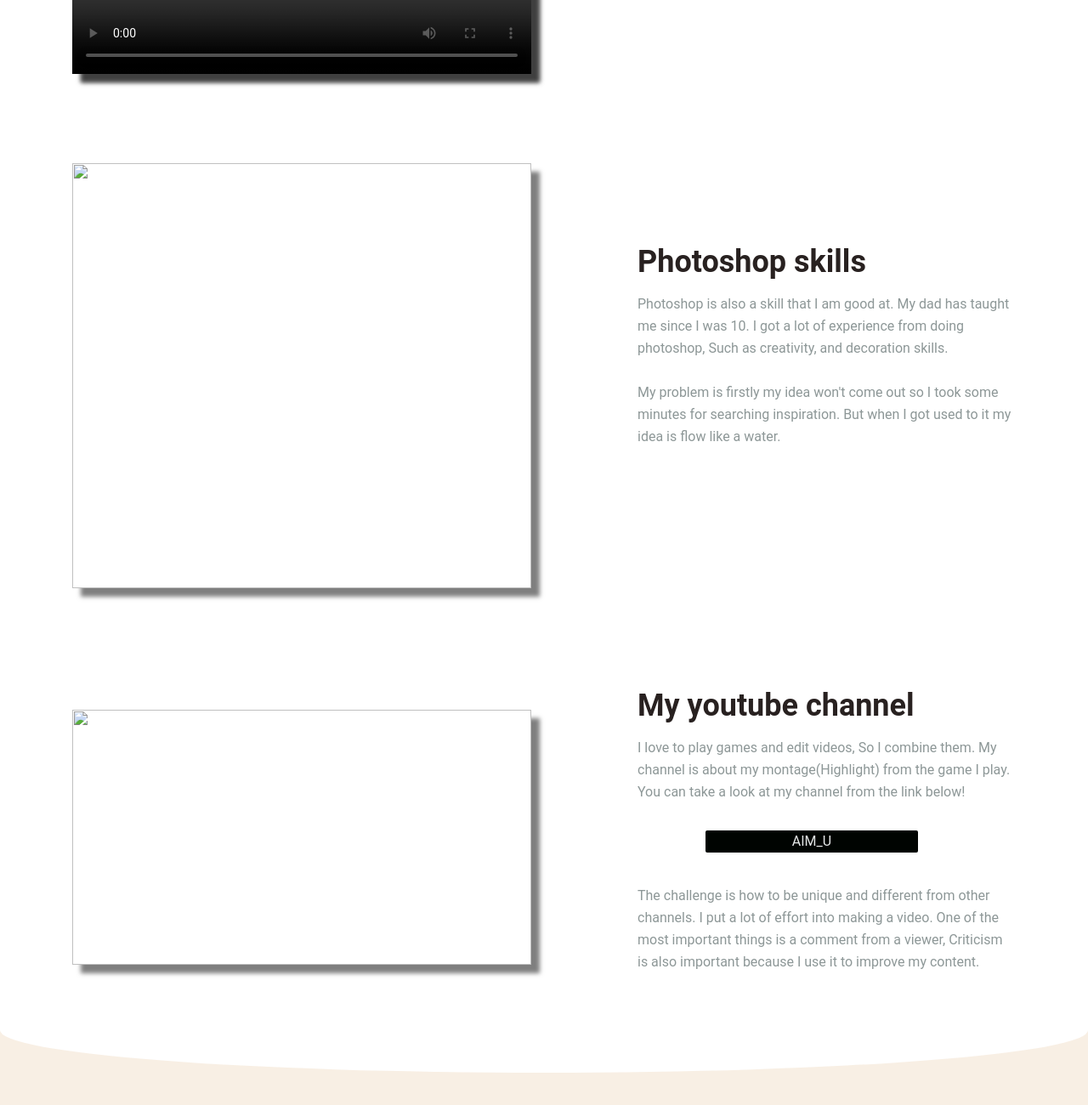
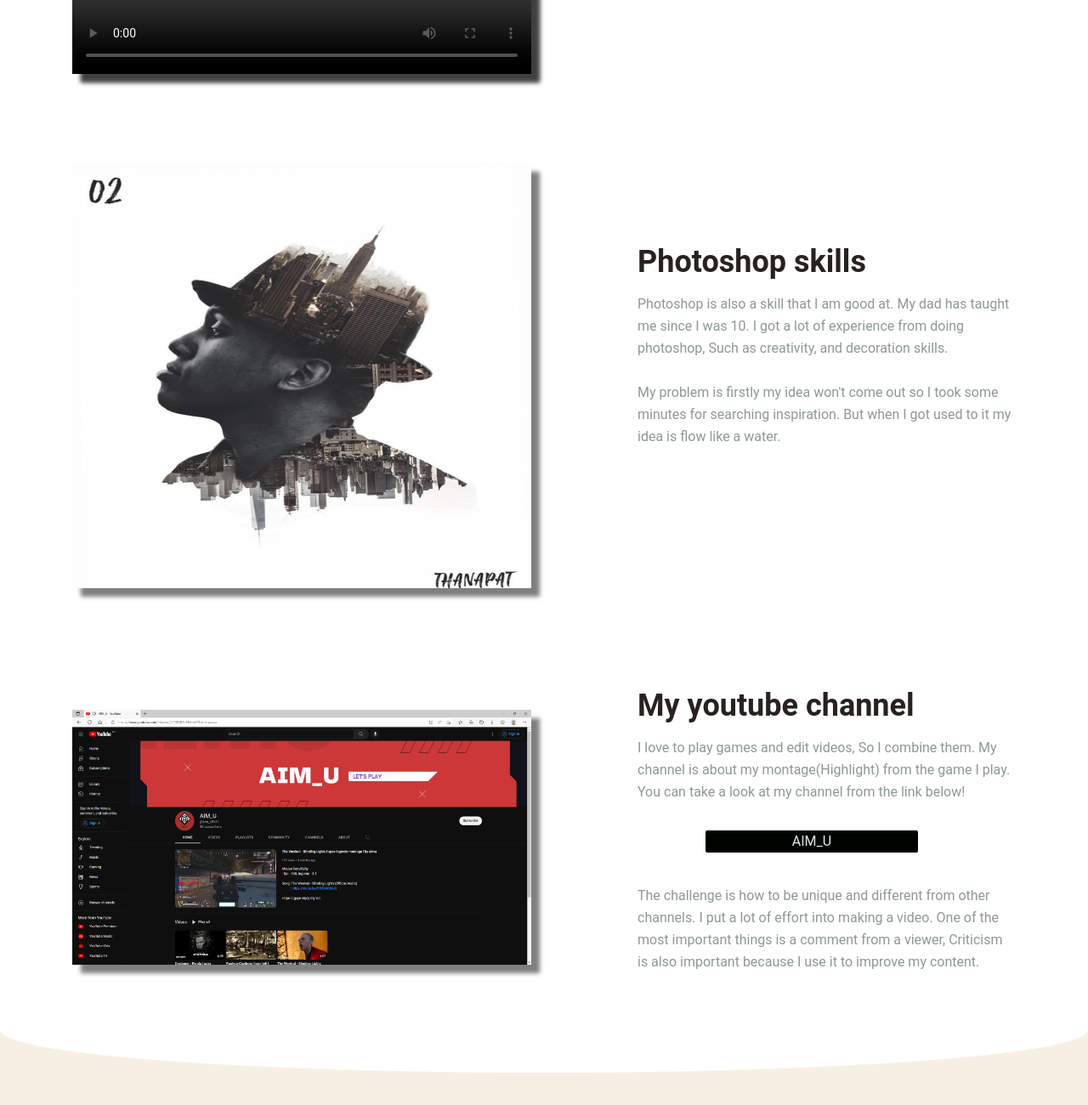
Before and after one commit to Thanapat099/Thanapat099.github.io, a plain HTML site: page index.html in a window 1280 px wide. Shown: the part 3288-4588 px from the top of the page at 85% size. Drawn offline with Linux system fonts and the light colour scheme; grey boxes are pictures that could not be loaded.

Commit message:
lastest updated

```diff
--- a/index.html
+++ b/index.html
@@ -114,7 +114,7 @@
             </div>
             <div class="powerful-sec-con">
                 <div class="pw-left-2">
-                   <img src="/IMG/ps1.jpg" alt="">
+                   <img src="ps1.jpg" alt="">
                 </div>
                 <div class="pw-right">
                     <h3>Photoshop skills</h3>
@@ -125,7 +125,7 @@
             </div>
             <div class="powerful-sec-con">
                 <div class="youtube">
-                   <img src="/IMG/AIM_U_-_YouTube_-_Personal_-_Microsoft_Edge_21_12_2565_21_18_54.png" alt="">
+                   <img src="AIM_U_-_YouTube_-_Personal_-_Microsoft_Edge_21_12_2565_21_18_54.png" alt="">
                 </div>
                 <div class="pw-right">
                     <h3>My youtube channel</h3>
```
